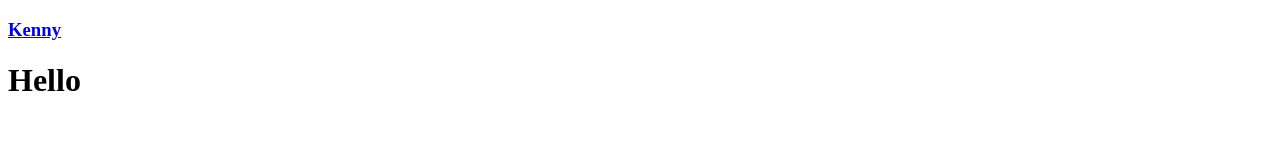
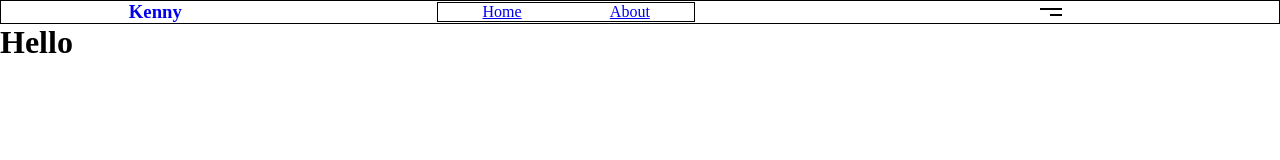
Before and after one commit to Kennybabs-py/gatsby-portfilio, a Gatsby site: page / in a window 1280 px wide. Built offline with nearby package versions, Linux system fonts and the light colour scheme; Gatsby itself is replaced by a stand-in of ours.

Commit message:
started header

```diff
--- a/src/components/header.js
+++ b/src/components/header.js
@@ -1,18 +1,28 @@
 import React from "react";
 import { Link } from "gatsby";
+import "../sass/App.scss";
 
-const Header = () => {
+const Header = ({ pageTitle }) => {
   return (
-    <nav>
-      <Link to="/">
-        <div className="logo-name">
-          <h3>Kenny</h3>
-        </div>
-      </Link>
-      <div className="hamburger">
-        <div></div>
-      </div>
-    </nav>
+    <div className="header">
+      <title>{pageTitle}</title>
+      <nav>
+        <Link to="/" className="logo-name">
+          <div>
+            <h3>Kenny</h3>
+          </div>
+        </Link>
+        <ul>
+          <li>
+            <Link to="/"> Home </Link>
+          </li>
+          <li>
+            <Link to="/about"> About</Link>
+          </li>
+        </ul>
+        <div className="hamburger"></div>
+      </nav>
+    </div>
   );
 };
 
--- a/src/pages/index.js
+++ b/src/pages/index.js
@@ -4,7 +4,7 @@ import Header from "../components/header";
 const IndexPage = () => {
   return (
     <main>
-      <Header />
+      <Header pageTitle="Home" />
       <h1>Hello</h1>
     </main>
   );
--- a/src/sass/_header.scss
+++ b/src/sass/_header.scss
@@ -1,3 +1,44 @@
-.logo-name {
+nav {
+  border: 1px solid black;
+  display: flex;
+  align-items: center;
+  justify-content: left;
+
+  .logo-name {
+    text-decoration: none;
+    margin: 0 0 0 10%;
+  }
+
+  ul {
     border: 1px solid black;
+    width: 20%;
+    margin: 0 0 0 20%;
+    display: flex;
+    justify-content: space-around;
+    align-items: center;
+    list-style: none;
+
+    li {
+      text-decoration: none;
+    }
+  }
+
+  .hamburger {
+    position: absolute;
+    right: 17%;
+    top: 1%;
+    width: 22px;
+    height: 2px;
+    background-color: black;
+
+    &::after {
+      position: absolute;
+      background-color: black;
+      content: "";
+      width: 12px;
+      height: 2px;
+      right: 0;
+      top: 6px;
+    }
+  }
 }
```
